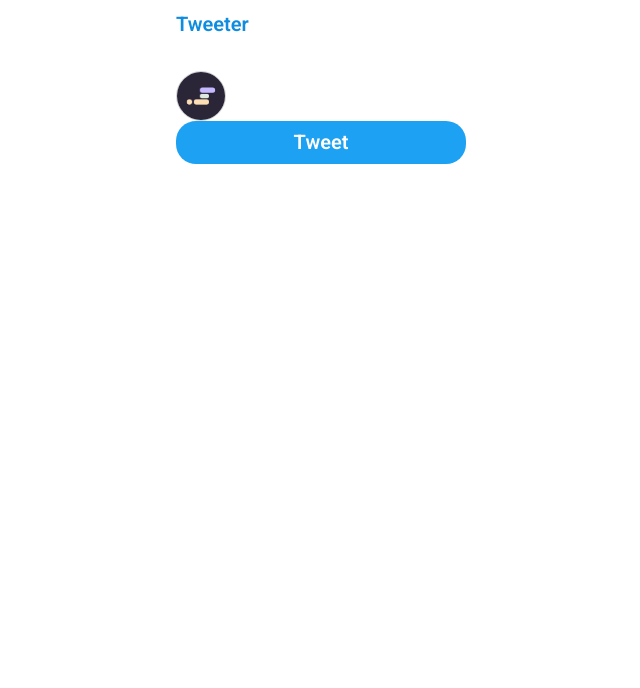
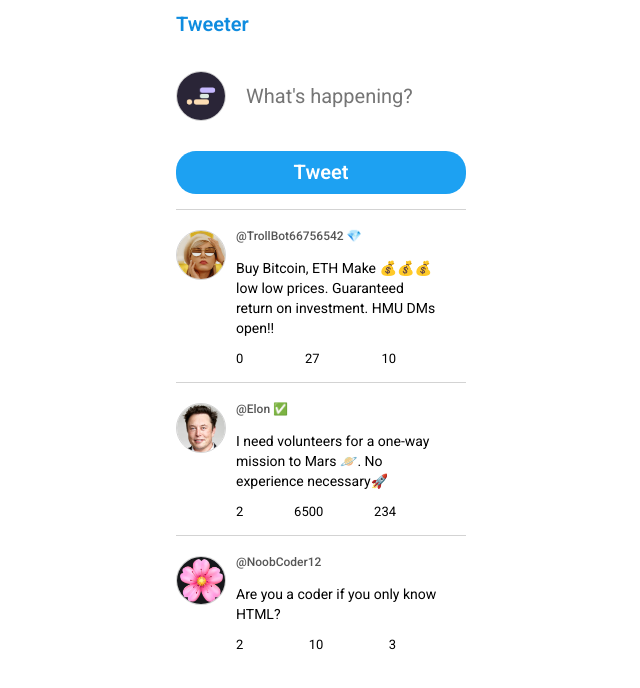
Before and after one commit to dylancbailey/Tweeter--Twitter-Clone-, a plain HTML site: page index.html in a window 1280 px wide. Shown: the whole page, without its empty margins (319-959 px from the left). Drawn offline with nearby package versions, Linux system fonts and the light colour scheme.

Commit message:
render function

```diff
--- a/index.css
+++ b/index.css
@@ -52,6 +52,7 @@ textarea{
     width: 100%;
     font-size: 20px;
     line-height: 30px;
+    resize: none;
 }
 
 button{
--- a/index.html
+++ b/index.html
@@ -16,9 +16,12 @@
 	<main>
 		<div class="tweet-input-area">
 			<img src="images/scrimbalogo.png" class="profile-pic">
+			<textarea placeholder="What's happening?" id="tweet-input"></textarea>
 		</div>
 		<button id="tweet-btn">Tweet</button>
-		<div class="feed" id="feed"></div>
+		<div class="feed" id="feed">
+			<!-- Tweets -->
+		</div>
 	</main>
 	<script src="index.js" type="module"></script>
 </body>
--- a/index.js
+++ b/index.js
@@ -1,3 +1,43 @@
 import { tweetsData } from "./data.js"
 
-console.log(tweetsData)
+const tweetInput = document.getElementById("tweet-input")
+const tweetBtn = document.getElementById("tweet-btn")
+
+tweetBtn.addEventListener("click", function() {
+    console.log(tweetInput.value)
+})
+
+function getFeedHtml() {
+    let feedHtml = ``
+
+    tweetsData.forEach(function(tweet) {
+        feedHtml += `
+        <div class="tweet">
+            <div class="tweet-inner">
+                <img src="${tweet.profilePic}" class="profile-pic">
+                <div>
+                    <p class="handle">${tweet.handle}</p>
+                    <p class="tweet-text">${tweet.tweetText}</p>
+                    <div class="tweet-details">
+                        <span class="tweet-detail">
+                            ${tweet.replies.length}
+                        </span>
+                        <span class="tweet-detail">
+                            ${tweet.likes}
+                        </span>
+                        <span class="tweet-detail">
+                            ${tweet.retweets}
+                        </span>
+                    </div>
+                </div>
+            </div>
+        </div>`
+    })
+    return feedHtml
+}
+
+function render() {
+    document.getElementById("feed").innerHTML = getFeedHtml()
+}
+
+render()
```
